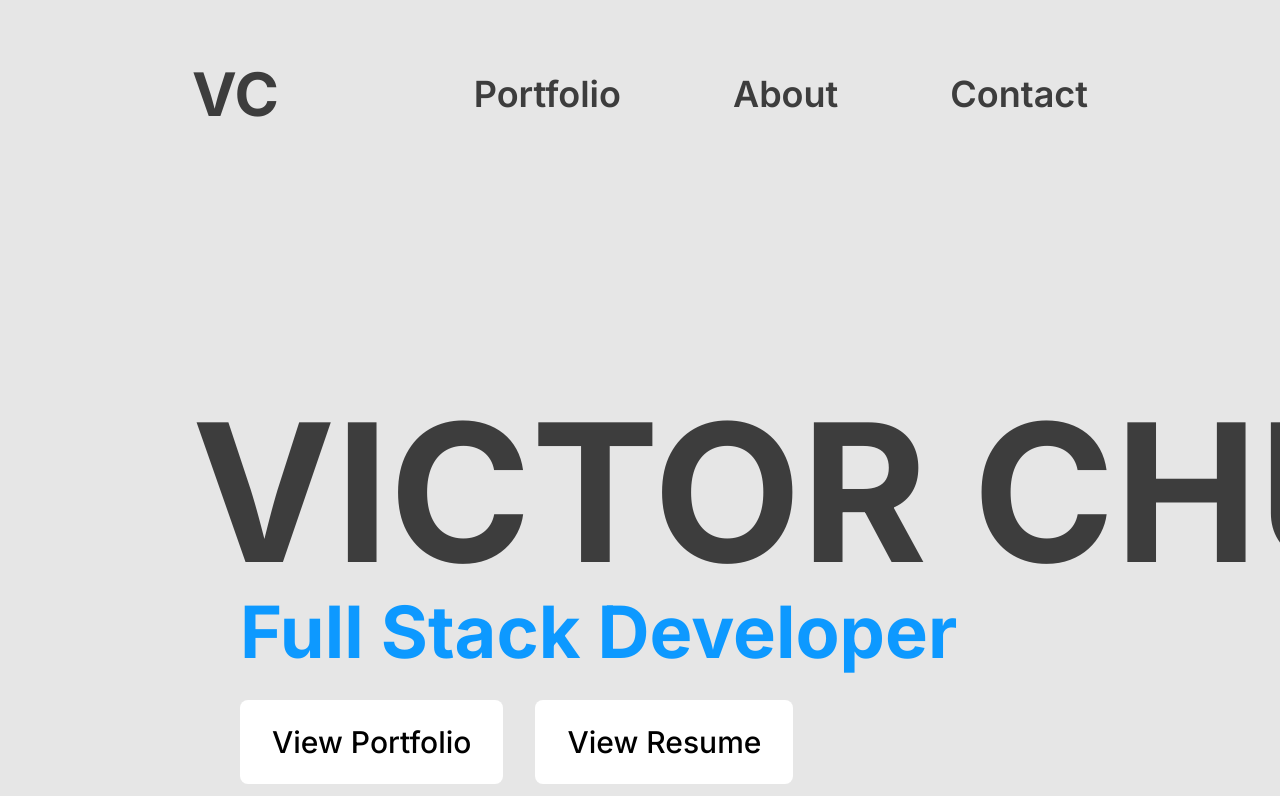
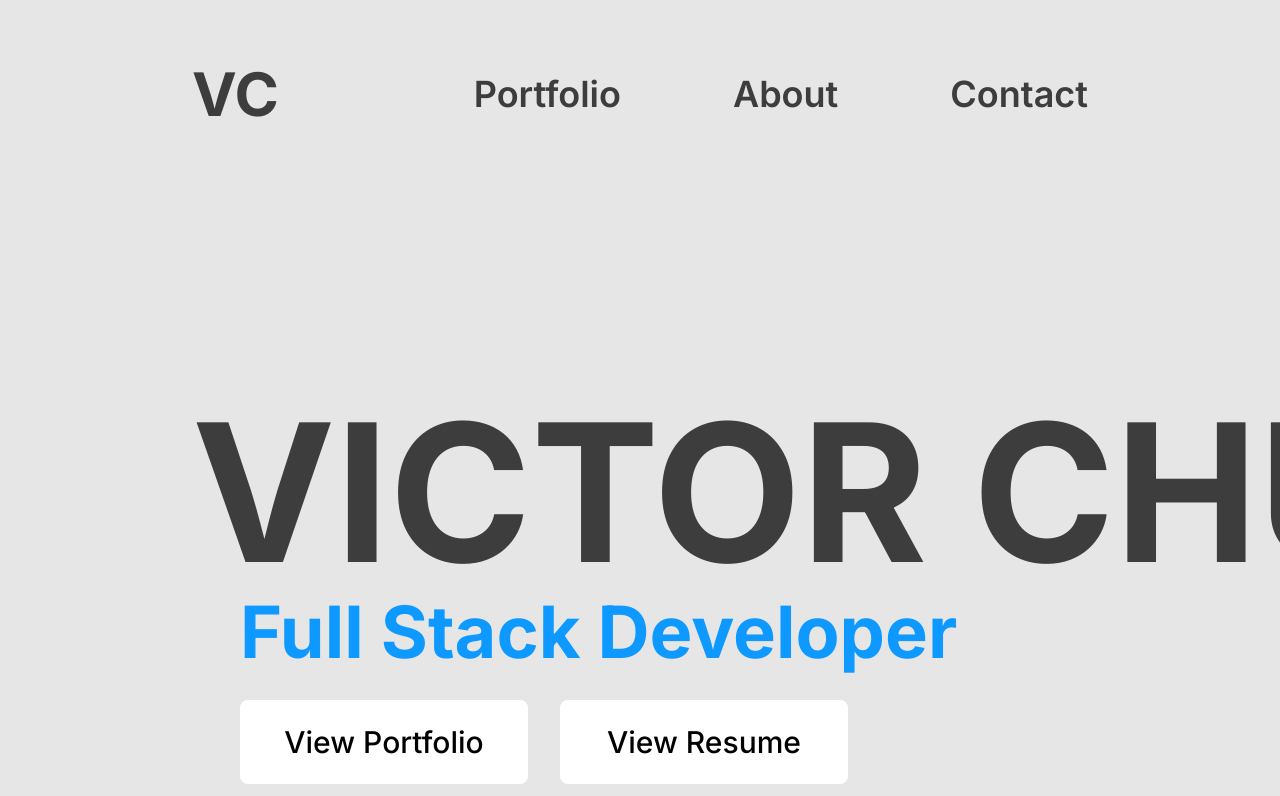
Before and after one commit to TheVicBro/portfolio, a Next.js app: page / in a window 1280 px wide. Shown: the top 796 px of the page. Built offline with nearby package versions, Linux system fonts and the light colour scheme.

Commit message:
animated buttons

```diff
--- a/src/app/globals.css
+++ b/src/app/globals.css
@@ -1,6 +1,10 @@
 @tailwind base;
 @tailwind components;
 @tailwind utilities;
+
+html {
+  scroll-behavior: smooth;
+}
 
 :root {
   background: #E6E6E6;
--- a/src/app/page.tsx
+++ b/src/app/page.tsx
@@ -18,6 +18,7 @@ export default function Home() {
           <div>Contact</div>
         </div>
       </motion.div>
+      <div className="h-screen sticky top-0">
         <div className="flex justify-between pt-48 px-48">
           <div className="flex flex-col justify-between">
             <div>
@@ -43,19 +44,45 @@ export default function Home() {
                   </motion.div>
                 </div>
                 <div className="mt-6 space-x-8">
-                <button className="rounded-lg bg-white text-3xl font-medium p-6 px-8">View Portfolio</button>
-                <button className="rounded-lg bg-white text-3xl font-medium p-6 px-8">View Resume</button>
+                  <motion.button
+                    className="rounded-lg bg-white text-3xl font-medium py-6 overflow-hidden whitespace-nowrap"
+                    initial={{ width: 0, paddingLeft: 0, paddingRight: 0 }}
+                    animate={{ width: "18rem", paddingLeft: "2rem", paddingRight: "2rem" }}
+                    transition={{ duration: 1, ease: "easeOut" }}
+                  >
+                    <p className="line-clamp-1">View Portfolio</p>
+                  </motion.button>
+                  <motion.button
+                    className="rounded-lg bg-white text-3xl font-medium py-6 overflow-hidden whitespace-nowrap"
+                    initial={{ width: 0, paddingLeft: 0, paddingRight: 0 }}
+                    animate={{ width: "18rem", paddingLeft: "2rem", paddingRight: "2rem" }}
+                    transition={{ duration: 1, ease: "easeOut" }}
+                  >
+                    <p className="line-clamp-1">View Resume</p>
+                  </motion.button>
                 </div>
               </div>
             </div>
             <div className="flex justify-between items-end">
               <div className="flex space-x-4 px-12">
-              <button className="flex justify-center items-center rounded-lg bg-skyblue w-16 h-16">
+                <motion.button
+                  className="flex justify-center items-center rounded-lg bg-skyblue w-16 h-16"
+                  initial={{ width: 0 }}
+                  animate={{ width: "4rem" }}
+                  transition={{ duration: 1, ease: "easeOut" }}
+                  layout="preserve-aspect"
+                >
                   <img src="/linkedin.png" className="w-14 h-14"/>
-              </button>
-              <button className="flex justify-center items-center rounded-lg bg-skyblue w-16 h-16">
+                </motion.button>
+                <motion.button
+                  className="flex justify-center items-center rounded-lg bg-skyblue w-16 h-16"
+                  initial={{ width: 0 }}
+                  animate={{ width: "4rem" }}
+                  transition={{ duration: 1, ease: "easeOut" }}
+                  layout="preserve-aspect"
+                >
                   <img src="/github.png" className="h-16 w-16"/>
-              </button>
+                </motion.button>
               </div>
               <div className="relative">
                 <div className="absolute z-10 bottom-40 right-20 w-64 h-56 bg-white rounded-lg"></div>
@@ -69,6 +96,10 @@ export default function Home() {
             </div>
           </div>
         </div>
+      </div>
+      <div className="relative bg-lightblack z-20 h-screen rounded-3xl">
+        test
+      </div>
     </main>
   );
 }
```
Lines whose indentation alone changed are shown as unchanged.
